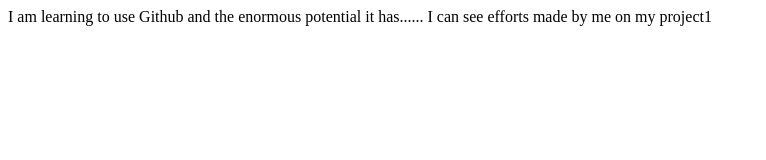
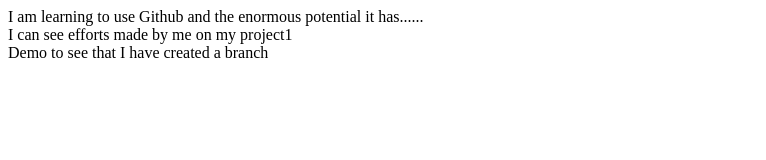
Before and after one commit to ranjan1310/first-PROJECT-demo, a plain HTML site: page index.html in a window 1280 px wide. Shown: the whole page, without its empty margins (0-766 px from the left). Drawn offline with Linux system fonts and the light colour scheme.

Commit message:
fix- new line error
new line error fixed in html

```diff
--- a/index.html
+++ b/index.html
@@ -7,7 +7,9 @@
     <title>How to use Github?</title>
 </head>
 <body>
-    I am learning to use Github and the enormous potential it has......
-    I can see efforts made by me on my project1
+    I am learning to use Github and the enormous potential it has......<br>
+    I can see efforts made by me on my project1<br>
+    Demo to see that I have created a branch
+
 </body>
 </html>
```
